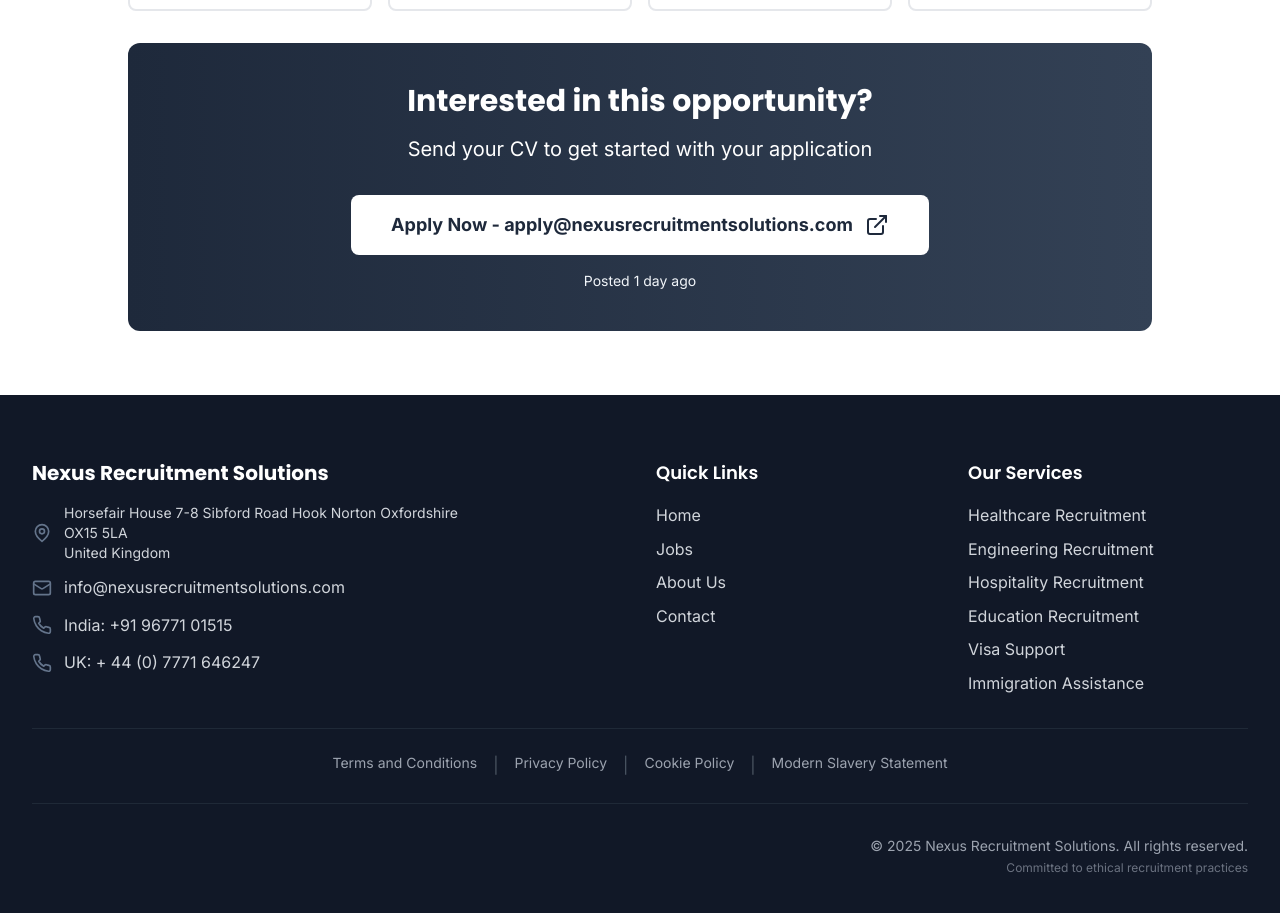
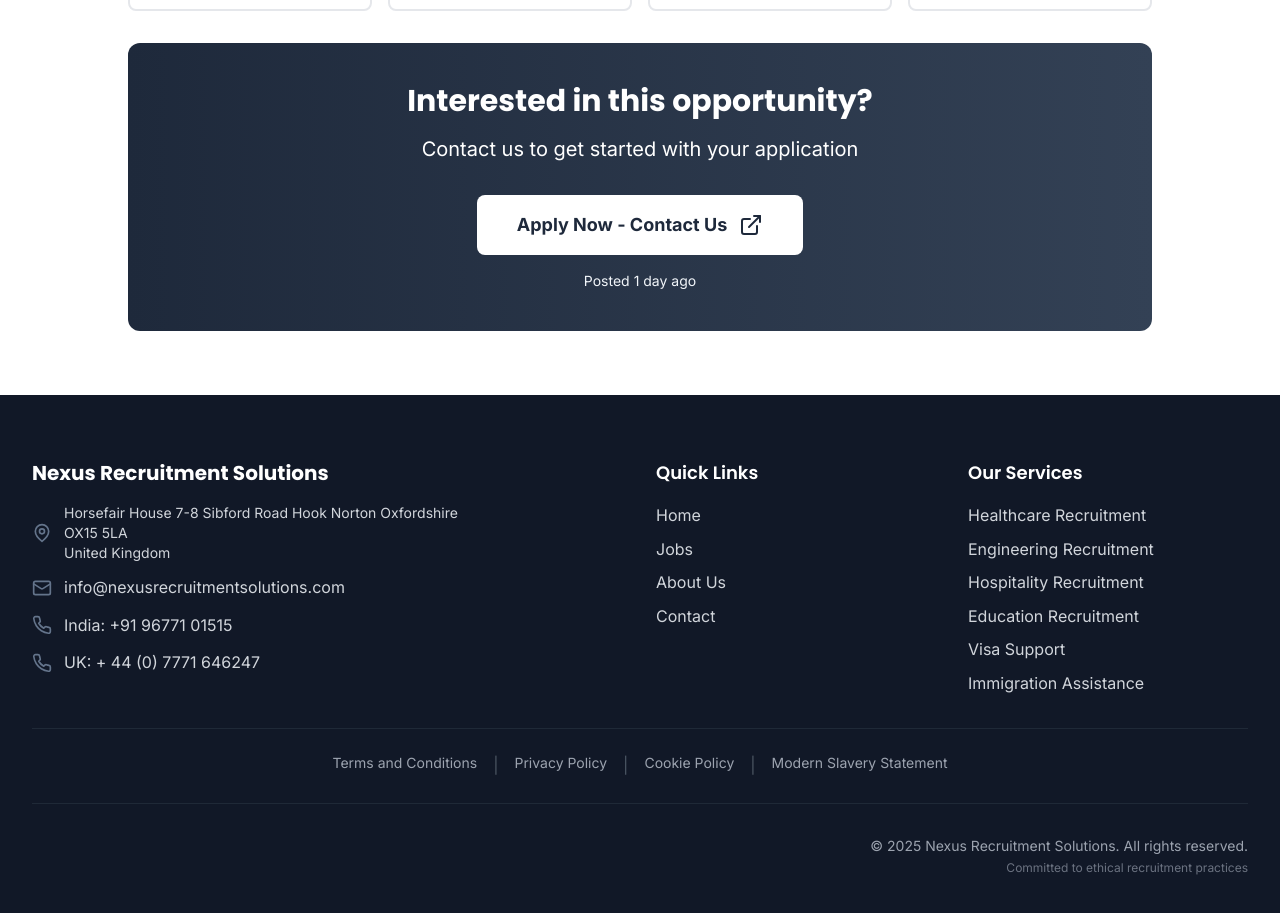
Before and after one commit to eddierock1994/AEF-UK, a React (Vite) app: page /jobs/emergency-medicine-specialist-consultant-australia-jb-em-001 in a window 1280 px wide. Shown: the part 2820-3733 px from the top of the page. Built offline with nearby package versions, Linux system fonts and the light colour scheme.

Commit message:
Updating job link

```diff
--- a/src/pages/JobDetail.jsx
+++ b/src/pages/JobDetail.jsx
@@ -242,14 +242,14 @@
             {/* Apply CTA */}
             <div className="bg-gradient-to-r from-primary-600 to-accent-600 rounded-xl p-10 text-center text-white">
               <h2 className="text-3xl font-bold mb-4">Interested in this opportunity?</h2>
-              <p className="text-xl mb-8">Send your CV to get started with your application</p>
-              <a
-                href={`mailto:${job.applyEmail || 'apply@nexusrecruitmentsolutions.com'}?subject=Application for ${job.title}`}
+              <p className="text-xl mb-8">Contact us to get started with your application</p>
+              <Link
+                to="/contact"
                 className="inline-flex items-center justify-center px-10 py-4 bg-white text-primary-600 font-bold text-lg rounded-lg hover:bg-gray-100 transition-colors"
               >
-                Apply Now - {job.applyEmail || 'apply@nexusrecruitmentsolutions.com'}
+                Apply Now - Contact Us
                 <ExternalLink className="ml-3 h-6 w-6" />
-              </a>
+              </Link>
               <p className="text-sm text-primary-100 mt-4">Posted {job.posted}</p>
             </div>
           </div>
--- a/src/pages/Jobs.jsx
+++ b/src/pages/Jobs.jsx
@@ -372,13 +372,13 @@
           </div>
 
           <div className="flex flex-col space-y-2 md:w-auto w-full">
-            <a
-              href={`mailto:${job.applyEmail || 'apply@nexusrecruitmentsolutions.com'}?subject=Application for ${job.title}`}
+            <Link
+              to="/contact"
               className="btn-primary flex items-center justify-center"
             >
               Apply Now
               <ExternalLink className="ml-2 h-4 w-4" />
-            </a>
+            </Link>
             <Link
               to={`/jobs/${job.slug}`}
               className="btn-outline text-sm text-center"
@@ -420,13 +420,13 @@
       </div>
 
       <div className="flex flex-col space-y-2">
-        <a
-          href={`mailto:${job.applyEmail || 'apply@nexusrecruitmentsolutions.com'}?subject=Application for ${job.title}`}
+        <Link
+          to="/contact"
           className="btn-primary w-full flex items-center justify-center"
         >
           Apply Now
           <ExternalLink className="ml-2 h-4 w-4" />
-        </a>
+        </Link>
         <Link
           to={`/jobs/${job.slug}`}
           className="btn-outline w-full text-sm text-center"
```
